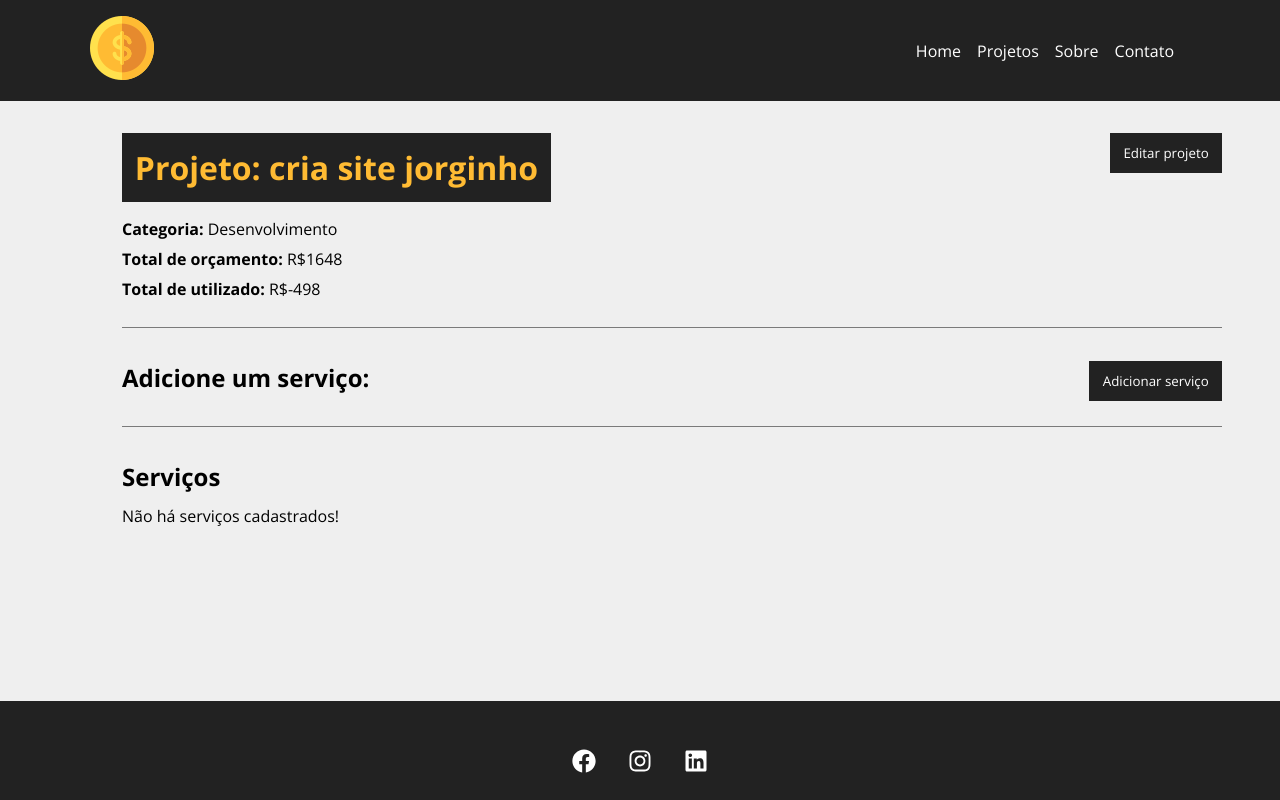
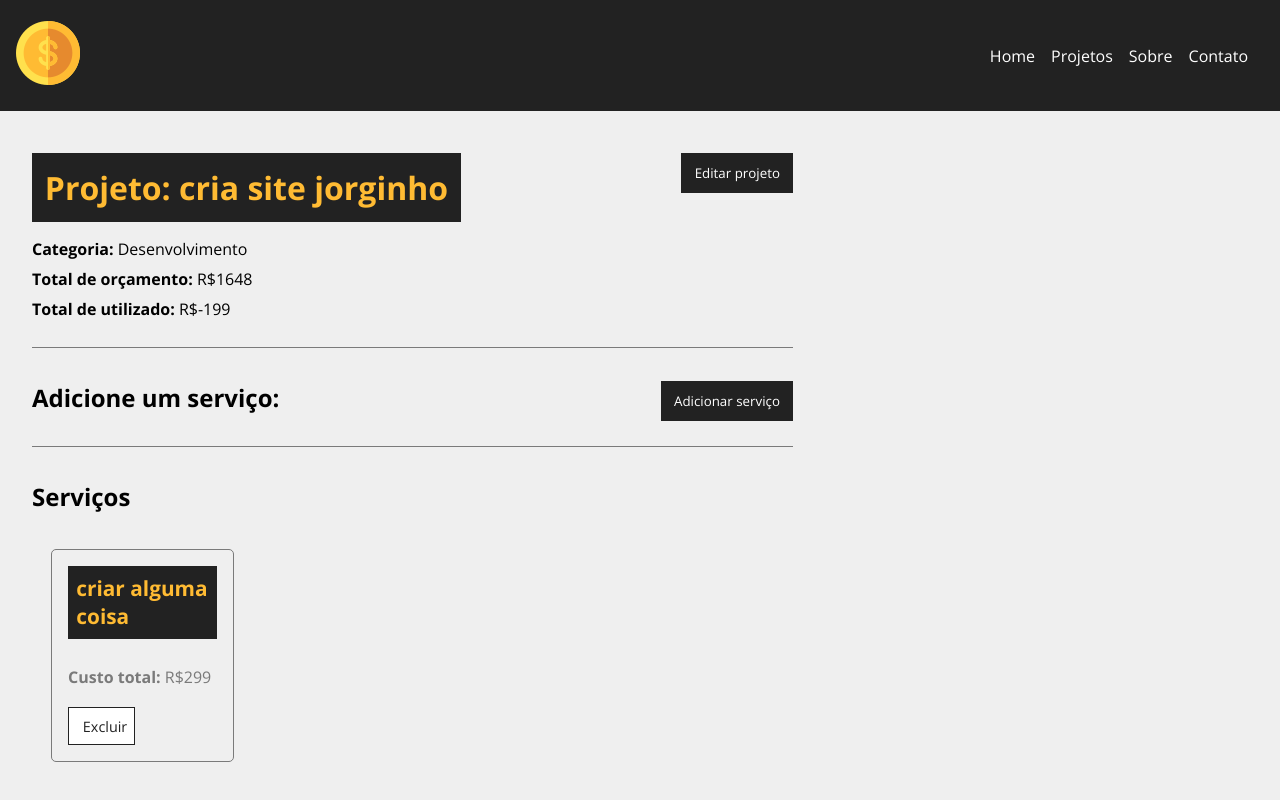
Before and after one commit to giovanep4mg/Projeto_Costs, a React (Create React App) app: page /project/22 in a window 1280 px wide. Shown: the top 800 px of the page. Built offline with nearby package versions, Linux system fonts and the light colour scheme; data requests are answered from the project's data file.

Commit message:
modificando css

```diff
--- a/db.json
+++ b/db.json
@@ -7,8 +7,14 @@
         "id": "2",
         "name": "Desenvolvimento"
       },
-      "cost": -498,
-      "services": [],
+      "cost": -199,
+      "services": [
+        {
+          "name": "criar alguma coisa",
+          "cost": "299",
+          "id": "39bcd9dd-8632-4f5e-befd-0add33fea40a"
+        }
+      ],
       "id": 22
     },
     {
@@ -18,8 +24,14 @@
         "id": "1",
         "name": "Infra"
       },
-      "cost": 0,
-      "services": [],
+      "cost": 200,
+      "services": [
+        {
+          "name": "criar serviço",
+          "cost": "200.00",
+          "id": "4e461718-abae-4d1c-9a0b-7ab0149c2b8f"
+        }
+      ],
       "id": 23
     },
     {
--- a/src/Components/Layout/Container/Container.module.css
+++ b/src/Components/Layout/Container/Container.module.css
@@ -1,13 +1,14 @@
 .container{
-    width: 1100px;
+    width: 100%;
     display: flex;
     justify-content: space-between;
-    margin: 0 auto;
+    margin: 5px auto;
     flex-wrap: wrap;
 }
 
 .min_height {
     min-height: 75%;
+    width: 100%;
 }
 
 .start {
--- a/src/Components/Layout/LinkButton/LinkButton.module.css
+++ b/src/Components/Layout/LinkButton/LinkButton.module.css
@@ -4,6 +4,7 @@
     padding: 0.5em 1em;
     text-decoration: none;
     transition: 0.5s;
+    margin-right: -20em;
 }
 
 .btn:hover{
--- a/src/Components/Project/ProjectCard/ProjectCard.module.css
+++ b/src/Components/Project/ProjectCard/ProjectCard.module.css
@@ -3,7 +3,7 @@
     border: 1px solid #7a7a7a;
     border-radius: 5px;
     width: 24%;
-    margin: 0.5%;
+    margin: 2.5%;
 }
 
 .project_card h4 {
@@ -75,6 +75,7 @@
     align-items: center;
     justify-content: center;
     transition: 0.5s;
+    width: 45%;
 }
 
 .project_card_actions a:hover,
```
